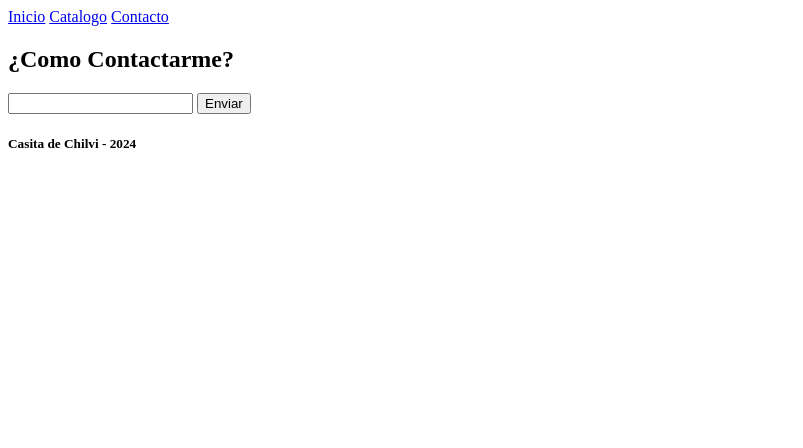
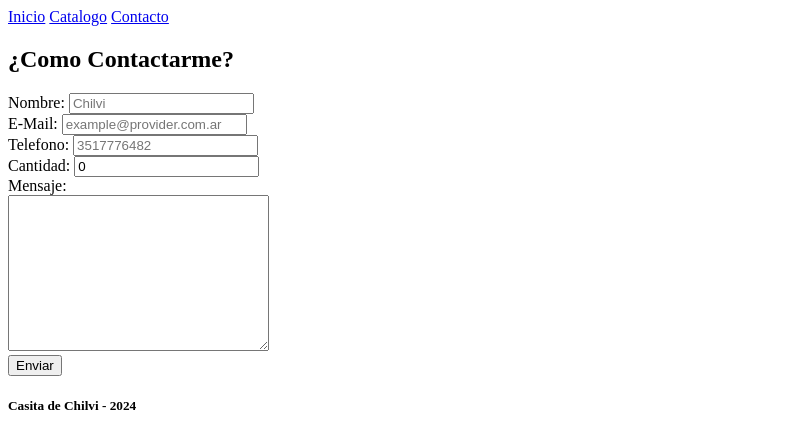
Before and after one commit to PeralGaspar/PracticaProfesionalizanteGasparPeralta, a website: page PracticaProfHTML/contacto.html in a window 1280 px wide. Shown: the part 186-634 px from the top of the page, without its empty margins (0-803 px from the left). Drawn offline with Linux system fonts and the light colour scheme.

Commit message:
Formulario y js

```diff
--- a/PracticaProfHTML/contacto.html
+++ b/PracticaProfHTML/contacto.html
@@ -18,7 +18,22 @@
         <main>
             <h2>¿Como Contactarme?</h2>
             <form action="contacto.html" method="post">
-                <input type="text" name="Nombre" id="id-nombre">
+                <label for="id-nombre">Nombre:</label>
+                <input type="text" name="Nombre" id="id-nombre" placeholder="Chilvi">
+                <br>
+                <label for="id-mail">E-Mail:</label>
+                <input type="email" name="Email" id="id-mail" placeholder="example@provider.com.ar">
+                <br>
+                <label for="id-telefono">Telefono:</label>
+                <input type="text" name="Telefono" id="id-telefono" placeholder="3517776482">
+                <br>
+                <label for="id-cantidad">Cantidad:</label>
+                <input type="number" name="cantidad" id="id-cantidad" value="0">
+                <br>
+                <label for="id-mensaje">Mensaje:</label>
+                <br>
+                <textarea name="mensaje" id="id-mensaje" cols="30" rows="10"></textarea>
+                <br>
                 <button type="submit">Enviar</button>
             </form>
 
```
Also changed, not shown: PracticaProfHTML/index.html (+1 -0 lines), PracticaProfHTML/package.json (added, +14 -0 lines), PracticaProfHTML/README.md (renamed from README.md), 2 other files.
